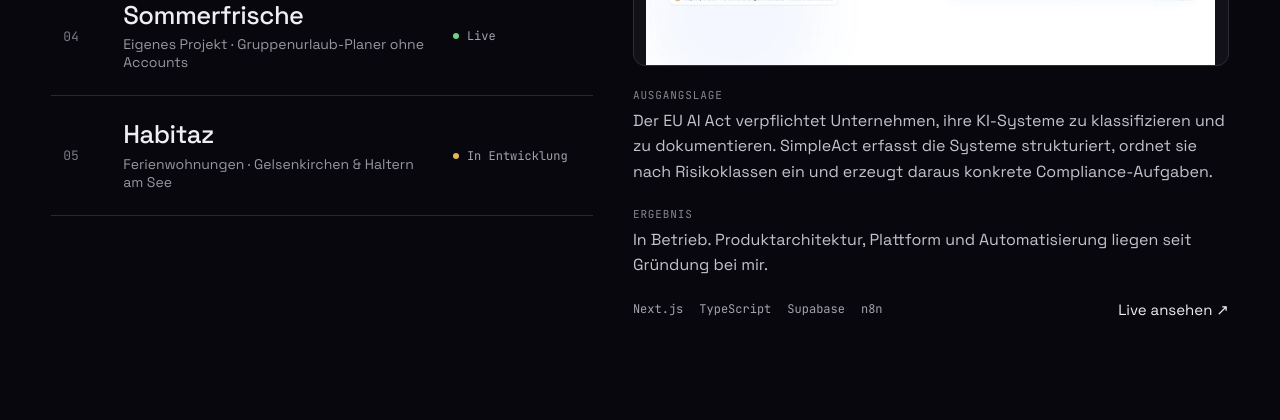
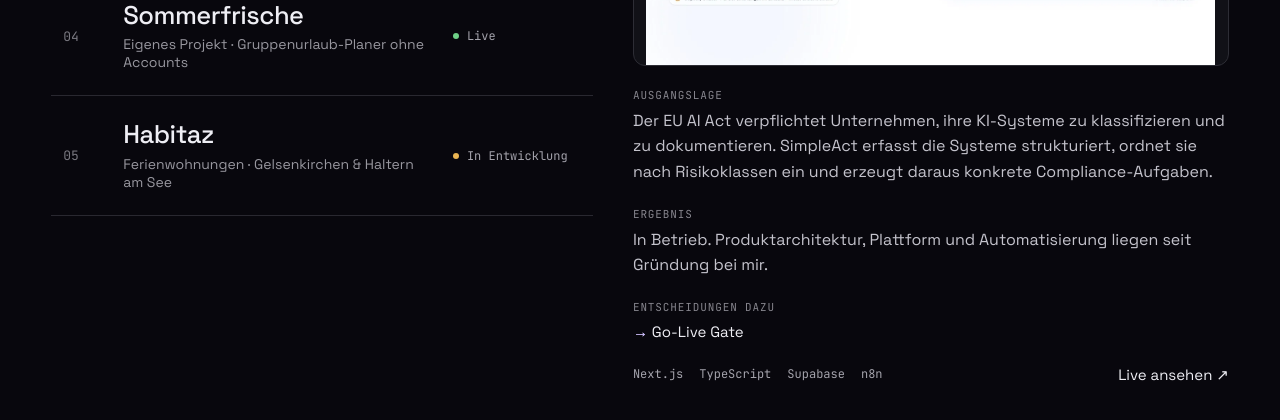
Before and after one commit to SauerExe/Portfolio, a React (Vite) app: page / in a window 1280 px wide. Shown: the part 3139-3559 px from the top of the page. Built offline with nearby package versions, Linux system fonts and the light colour scheme; no server answers.

Commit message:
Projekte: Notizen als Belege an SimpleAct und Sommerfrische
Die Entscheidungs-Notizen hingen in der alten Version an den Projekten
und gingen beim v3-Umbau verloren. Bild im Scroll-Modus höhenbegrenzt,
damit das Panel auch bei 720 px Höhe vollständig sichtbar bleibt.

```diff
--- a/src/styles/v3.css
+++ b/src/styles/v3.css
@@ -446,7 +446,7 @@
   background: oklch(18% 0.014 290);
 }
 .v3-proj-media img { display: block; width: 100%; height: auto; object-fit: contain; }
-.v3-proj-track.is-scrolly .v3-proj-media img { max-height: 40vh; }
+.v3-proj-track.is-scrolly .v3-proj-media img { max-height: min(40vh, calc(100vh - 460px)); }
 .v3-proj-media.is-secret img { filter: blur(9px) saturate(0.6); transform: scale(1.08); }
 .v3-stamp-wrap {
   position: absolute;
@@ -481,6 +481,8 @@
   -webkit-line-clamp: 3;
   overflow: hidden;
 }
+.v3-proj-notes { list-style: none; margin: 0; padding: 0; display: flex; flex-wrap: wrap; gap: 2px 20px; font-size: 15px; color: var(--ink); }
+.v3-proj-notes a { display: inline-block; padding: 2px 0; }
 .v3-proj-foot { display: flex; justify-content: space-between; align-items: center; gap: 16px; flex-wrap: wrap; }
 .v3-proj-tech { display: flex; gap: 4px 16px; flex-wrap: wrap; font-family: var(--mono); font-size: 12px; color: oklch(72% 0.012 290); }
 
--- a/src/v3/HomeV3.jsx
+++ b/src/v3/HomeV3.jsx
@@ -11,6 +11,7 @@
   replayHaven,
   skillGroups,
 } from "./content.js";
+import { getPost } from "../notes/posts.js";
 import "../styles/v3.css";
 
 const pad = (n) => String(n).padStart(2, "0");
@@ -197,6 +198,20 @@
                 <span className="v3-label">Ergebnis</span>
                 <p>{p.outcome}</p>
               </div>
+              {p.notes && (
+                <div className="v3-proj-block" data-ptext>
+                  <span className="v3-label">Entscheidungen dazu</span>
+                  <ul className="v3-proj-notes">
+                    {p.notes.map(getPost).filter(Boolean).map((n) => (
+                      <li key={n.slug}>
+                        <a className="fx" href={`/notes/${n.slug}`}>
+                          <span className="acc">→</span> {n.title}
+                        </a>
+                      </li>
+                    ))}
+                  </ul>
+                </div>
+              )}
               <div className="v3-proj-foot">
                 <div className="v3-proj-tech">
                   {p.tech.map((t) => <span key={t}>{t}</span>)}
--- a/src/v3/content.js
+++ b/src/v3/content.js
@@ -32,6 +32,7 @@
     outcome: "In Betrieb. Produktarchitektur, Plattform und Automatisierung liegen seit Gründung bei mir.",
     tech: ["Next.js", "TypeScript", "Supabase", "n8n"],
     url: "https://simpleact.de",
+    notes: ["go-live-gate"],
   },
   {
     title: "Gewinnspiel-Plattform für die Stadtverwaltung",
@@ -55,6 +56,7 @@
     outcome: "Live und ohne Account direkt ausprobierbar. Rechte hängen am Link statt am Account.",
     tech: ["Next.js 16", "React 19", "TypeScript", "Redis / Upstash"],
     url: "https://urlaub.vvashed.dev",
+    notes: ["kein-login-trotzdem-rechte", "einen-tag-zu-frueh", "fallback-der-auf-vercel-nicht-geht"],
   },
   {
     title: "Habitaz",
```
